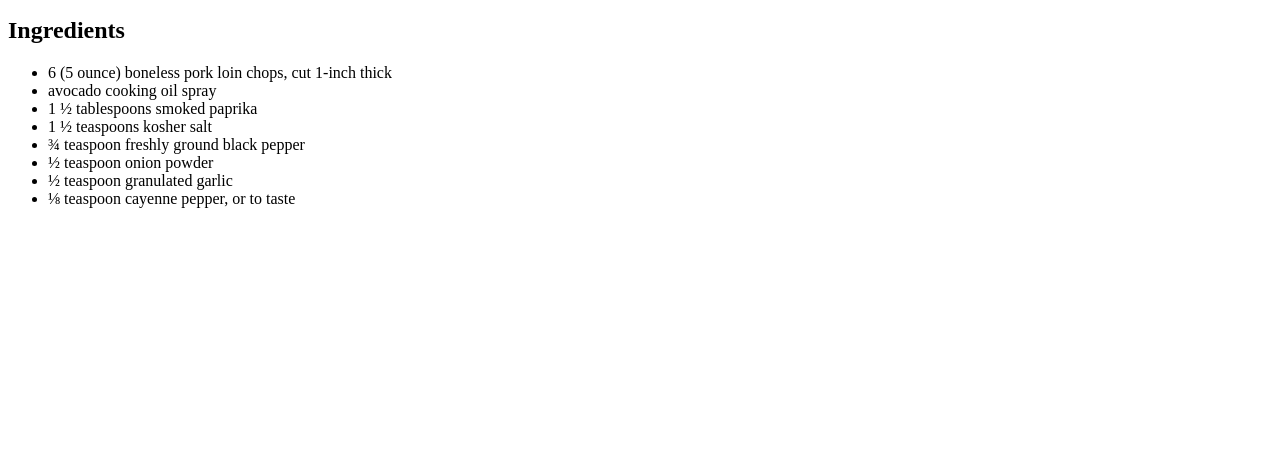
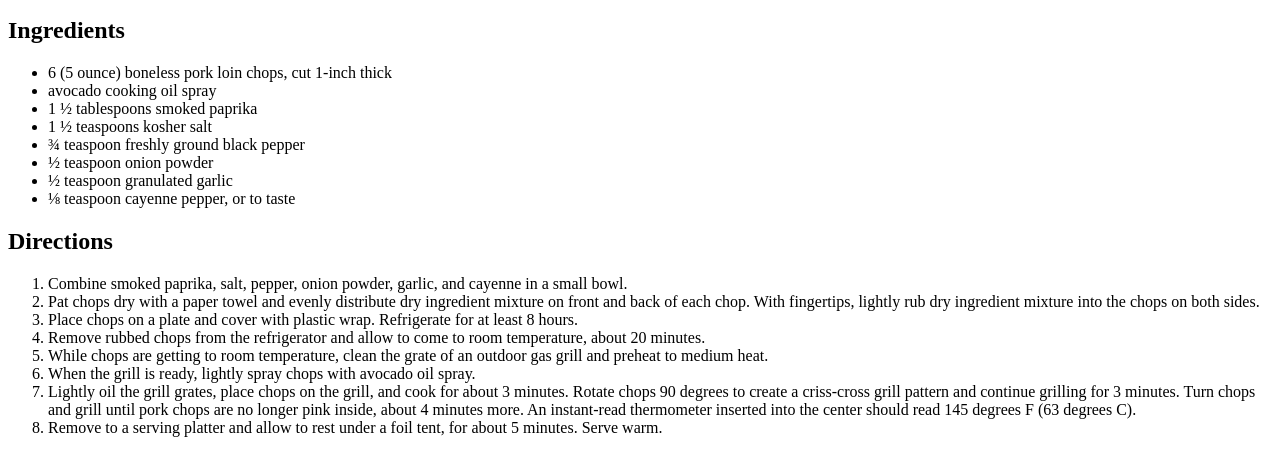
Before and after one commit to franclobo/odin-recipes, a plain HTML site: page recipes/grill.html in a window 1280 px wide. Shown: the part 439-892 px from the top of the page. Before the commit the page ends 800 px from the top, so only its background shows below. Drawn offline with Linux system fonts and the light colour scheme.

Commit message:
add steps

```diff
--- a/recipes/grill.html
+++ b/recipes/grill.html
@@ -26,5 +26,23 @@
             <li>⅛ teaspoon cayenne pepper, or to taste</li>
         </ul>
     </section>
+    <section>
+        <h2>Directions</h2>
+        <ol type="Step 1.">
+            <li>Combine smoked paprika, salt, pepper, onion powder, garlic, and cayenne in a small bowl.</li>
+            <li>Pat chops dry with a paper towel and evenly distribute dry ingredient mixture on front and back of each chop. With
+            fingertips, lightly rub dry ingredient mixture into the chops on both sides.</li>
+            <li>Place chops on a plate and cover with plastic wrap. Refrigerate for at least 8 hours.</li>
+            <li>Remove rubbed chops from the refrigerator and allow to come to room temperature, about 20 minutes.</li>
+            <li>While chops are getting to room temperature, clean the grate of an outdoor gas grill and preheat to medium heat.</li>
+            <li>When the grill is ready, lightly spray chops with avocado oil spray.</li>
+            <li>Lightly oil the grill grates, place chops on the grill, and cook for about 3 minutes. Rotate chops 90 degrees to create
+            a criss-cross grill pattern and continue grilling for 3 minutes. Turn chops and grill until pork chops are no longer
+            pink inside, about 4 minutes more. An instant-read thermometer inserted into the center should read 145 degrees F (63
+            degrees C).</li>
+            <li>Remove to a serving platter and allow to rest under a foil tent, for about 5 minutes. Serve warm.</li>
+
+        </ol>
+    </section>
 </body>
 </html>
```
